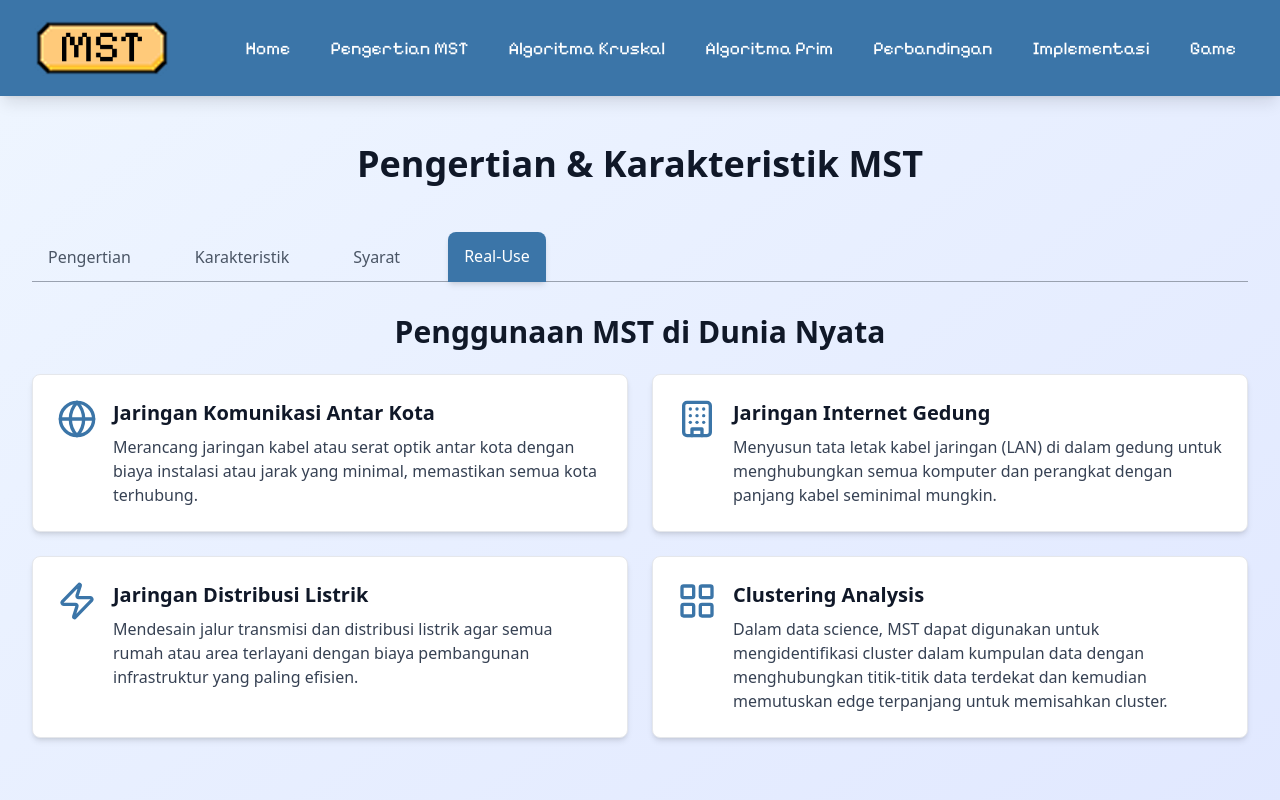
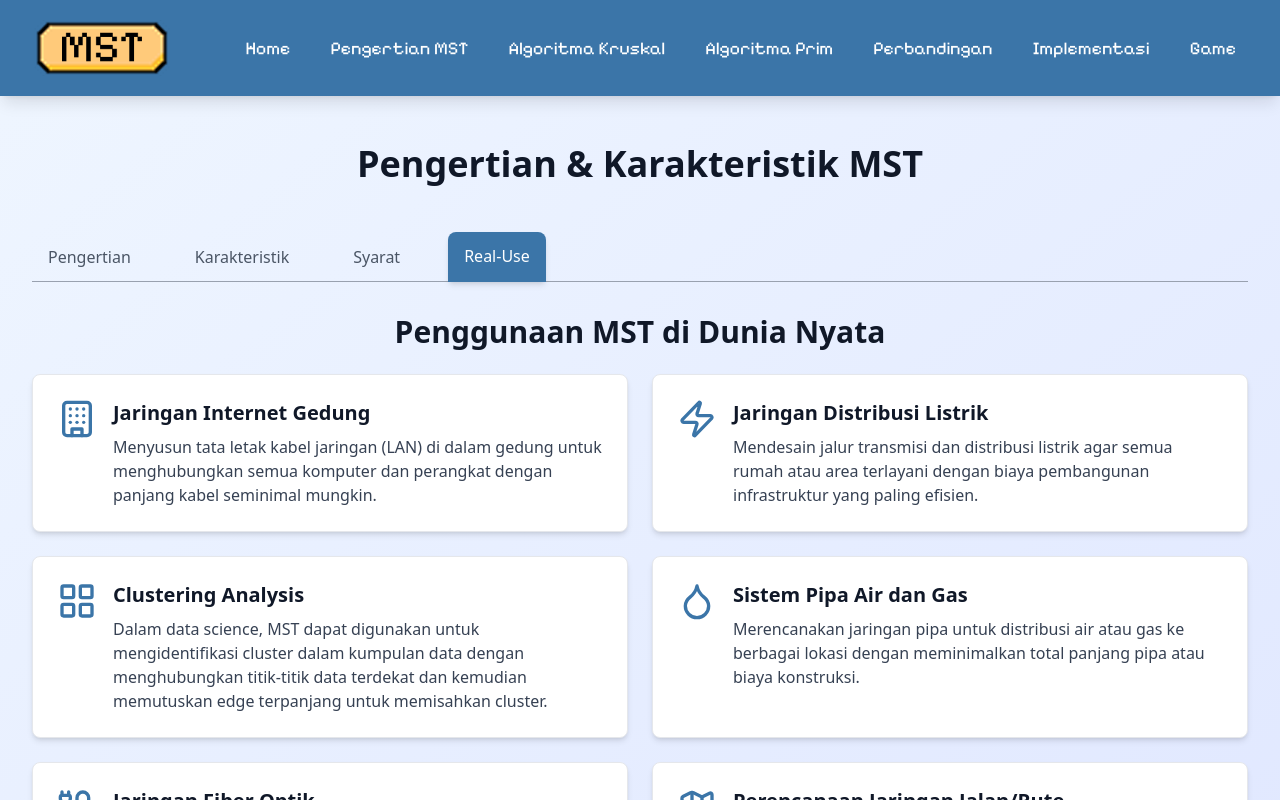
Before and after one commit to AnthonyS051105/Materi_Game_MST, a Next.js app: page /pengertian in a window 1280 px wide. Both pictures are taken after a click on the button "Real-Use". Shown: the top 800 px of the page. Built offline with nearby package versions, Linux system fonts and the light colour scheme.

Commit message:
tambahin use

```diff
--- a/src/app/pengertian/pengertian.js
+++ b/src/app/pengertian/pengertian.js
@@ -10,6 +10,9 @@ import {
   Building, // For building internet
   Zap, // For electrical networks
   LayoutGrid, // For clustering analysis
+  Droplet, // For water/gas pipes
+  Cable, // For fiber optics
+  Map, // Replaced Road with Map for road networks/routes
 } from "lucide-react";
 import InteractiveGraph from "../components/InteractiveGraph";
 
@@ -359,11 +362,6 @@ export default function Pengertian() {
   // NEW: Real-world applications of MST
   const realUseCases = [
     {
-      title: "Jaringan Komunikasi Antar Kota",
-      description: "Merancang jaringan kabel atau serat optik antar kota dengan biaya instalasi atau jarak yang minimal, memastikan semua kota terhubung.",
-      icon: Globe,
-    },
-    {
       title: "Jaringan Internet Gedung",
       description: "Menyusun tata letak kabel jaringan (LAN) di dalam gedung untuk menghubungkan semua komputer dan perangkat dengan panjang kabel seminimal mungkin.",
       icon: Building,
@@ -377,6 +375,21 @@ export default function Pengertian() {
       title: "Clustering Analysis",
       description: "Dalam data science, MST dapat digunakan untuk mengidentifikasi cluster dalam kumpulan data dengan menghubungkan titik-titik data terdekat dan kemudian memutuskan edge terpanjang untuk memisahkan cluster.",
       icon: LayoutGrid,
+    },
+    {
+      title: "Sistem Pipa Air dan Gas",
+      description: "Merencanakan jaringan pipa untuk distribusi air atau gas ke berbagai lokasi dengan meminimalkan total panjang pipa atau biaya konstruksi.",
+      icon: Droplet,
+    },
+    {
+      title: "Jaringan Fiber Optik",
+      description: "Mengoptimalkan penempatan kabel fiber optik untuk menghubungkan berbagai titik data dengan biaya terkecil, memastikan konektivitas berkecepatan tinggi.",
+      icon: Cable,
+    },
+    {
+      title: "Perencanaan Jaringan Jalan/Rute",
+      description: "Mendesain jaringan jalan atau rute transportasi yang menghubungkan semua lokasi penting dengan total panjang jalan atau waktu tempuh yang minimal.",
+      icon: Map, // Changed from Road to Map
     },
   ];
 
@@ -398,7 +411,7 @@ export default function Pengertian() {
                 { id: "definition", label: "Pengertian" },
                 { id: "characteristics", label: "Karakteristik" },
                 { id: "requirements", label: "Syarat" },
-                { id: "real-use", label: "Real-Use" }, // NEW TAB
+                { id: "real-use", label: "Real-Use" },
               ].map((tab) => {
                 return (
                   <button
@@ -726,7 +739,8 @@ export default function Pengertian() {
             <h2 className="text-3xl font-bold text-gray-900 mb-6 text-center">
               Penggunaan MST di Dunia Nyata
             </h2>
-            <div className="grid md:grid-cols-2 lg:grid-cols-2 gap-6">
+            {/* Added flex and justify-center to the grid container */}
+            <div className="grid md:grid-cols-2 lg:grid-cols-2 gap-6 justify-items-center">
               {realUseCases.map((useCase, index) => (
                 <div
                   key={index}
```
